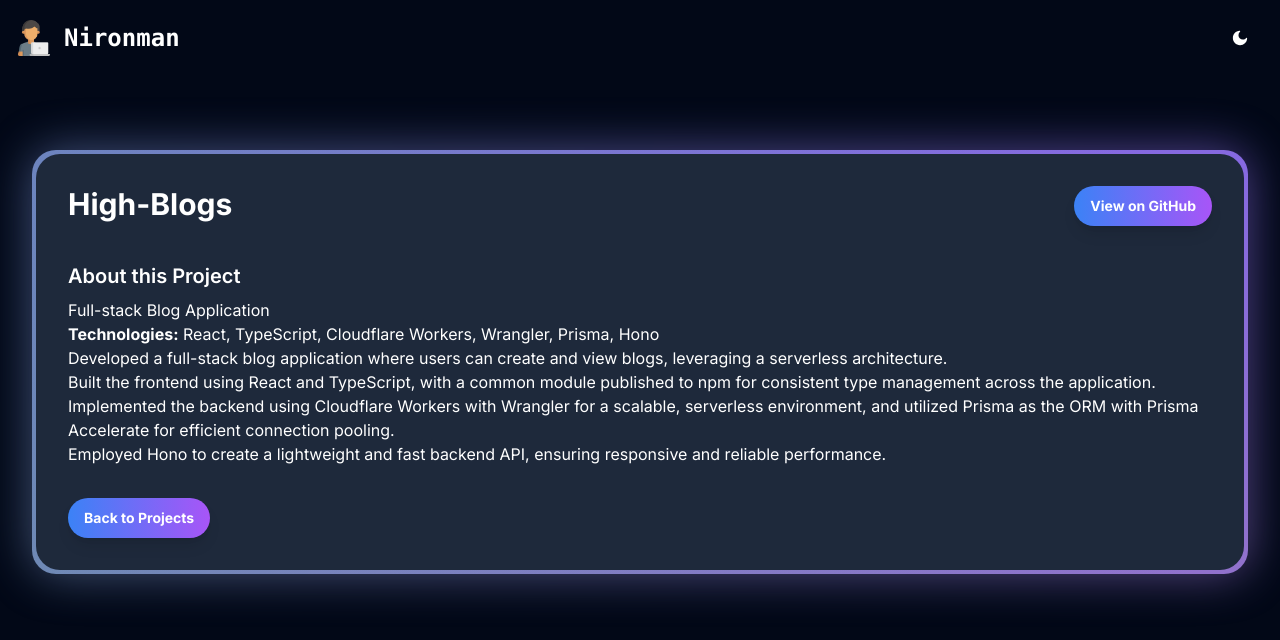
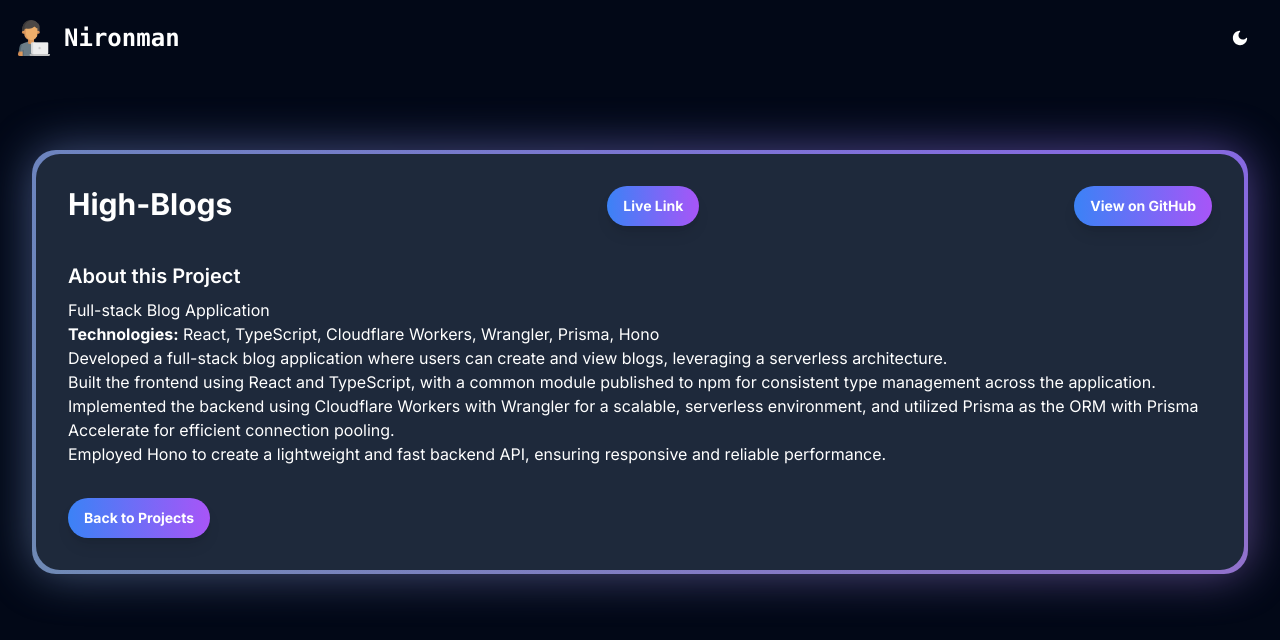
Before and after one commit to NIRONMAN/portfolio-ngd, a Next.js app: page /High-Blogs in a window 1280 px wide. Shown: the top 640 px of the page. Built offline with nearby package versions, Linux system fonts and the light colour scheme.

Commit message:
added commits

```diff
--- a/app/High-Blogs/page.tsx
+++ b/app/High-Blogs/page.tsx
@@ -31,6 +31,11 @@ const ProjectDetails: React.FC = () => {
         <div className='rounded-3xl bg-primary-foreground p-8 dark:bg-slate-800' >
           <div className="mb-6 flex flex-row justify-between">
             <h1 className="text-3xl font-bold mb-4">{projectData.title}</h1>
+            <div className='flex justify-center items-start'>
+              <Button className="bg-gradient-to-r from-blue-500 to-purple-500 hover:from-blue-600 hover:to-purple-600 text-white font-bold py-2 px-4 rounded-full shadow-lg transform transition duration-200 ease-in-out hover:scale-105">
+                <Link href={"https://high-blogs.pages.dev/"}>Live Link</Link>
+              </Button>
+            </div>
             <div className='flex justify-center items-start'>
               <Button className="bg-gradient-to-r from-blue-500 to-purple-500 hover:from-blue-600 hover:to-purple-600 text-white font-bold py-2 px-4 rounded-full shadow-lg transform transition duration-200 ease-in-out hover:scale-105">
                 <Link href={projectData.githubUrl}>View on GitHub</Link>
--- a/app/Learnability2.0/page.tsx
+++ b/app/Learnability2.0/page.tsx
@@ -32,6 +32,11 @@ const ProjectDetails: React.FC = () => {
 
         <div className="mb-6 flex flex-row justify-between">
           <h1 className="text-3xl font-bold mb-4">{projectData.title}</h1>
+          <div className='flex justify-center items-start'>
+            <Button className="bg-gradient-to-r from-blue-500 to-purple-500 hover:from-blue-600 hover:to-purple-600 text-white font-bold py-2 px-4 rounded-full shadow-lg transform transition duration-200 ease-in-out hover:scale-105">
+              <Link href={"https://linktr.ee/learnability"}>Live Link</Link>
+            </Button>
+          </div>
           <div className='flex justify-center items-start'>
             <Button className="bg-gradient-to-r from-blue-500 to-purple-500 hover:from-blue-600 hover:to-purple-600 text-white font-bold py-2 px-4 rounded-full shadow-lg transform transition duration-200 ease-in-out hover:scale-105">
               <Link href={projectData.githubUrl}>View on GitHub</Link>
```
